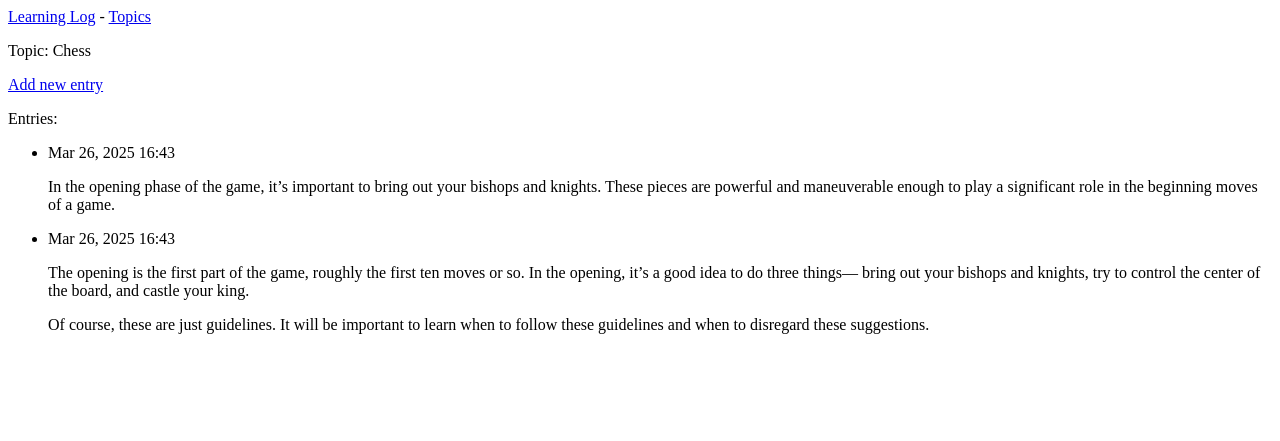
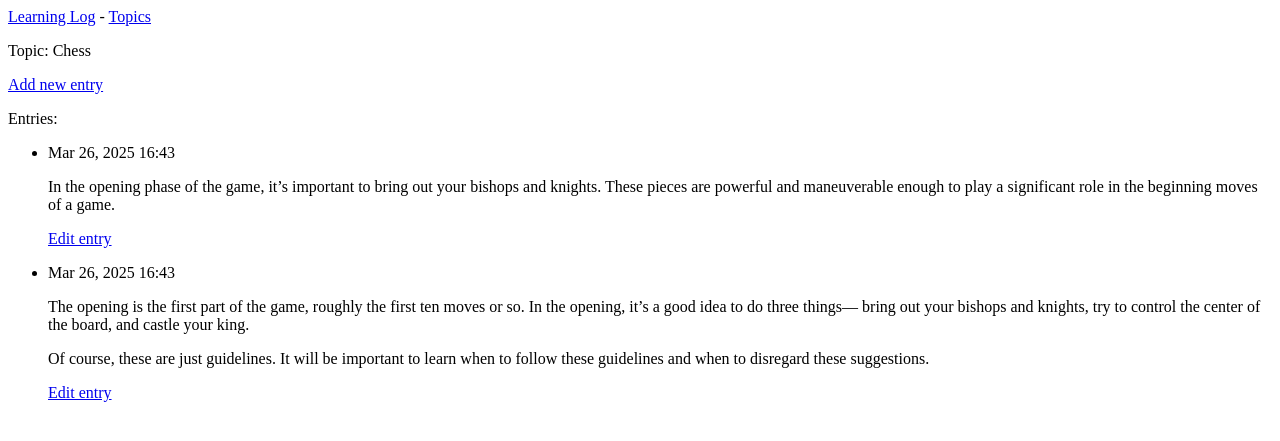
Before and after one commit to sbremer05/LearningLog, a Django app: page /topic/1/ in a window 1280 px wide. Shown: the top 441 px of the page. Run offline with Django 5.2, Linux system fonts and the light colour scheme; data comes from the database, SQL or seed files in the repository; both versions use the stored data as it was after the commit.

Commit message:
User can now edit Entries

```diff
--- a/learning_log/learning_logs/templates/learning_logs/topic.html
+++ b/learning_log/learning_logs/templates/learning_logs/topic.html
@@ -13,8 +13,13 @@
     <ul>
     {% for entry in entries %}
         <li>
-            <p>{{ entry.date_added|date:'M d, Y H:i' }}</p>
-            <p>{{ entry.text|linebreaks }}</p>
+            <p>
+                {{ entry.date_added|date:'M d, Y H:i' }}</p>
+            <p>
+                {{ entry.text|linebreaks }}</p>
+            <p>
+                <a href = "{% url 'learning_logs:edit_entry' topic.id entry.id %}">Edit entry</a>
+            </p>
         </li>
     {% empty %}
         <li>There are no entries for this topic yet</li>
--- a/learning_log/learning_logs/urls.py
+++ b/learning_log/learning_logs/urls.py
@@ -23,4 +23,7 @@ urlpatterns = [
 
 #     Page for editing a topic
     path('<int:topic_id>/edit/', views.edit_topic, name = 'edit_topic'),
+
+#     Page for editing an entry
+    path('<int:topic_id>/<int:entry_id>/edit/', views.edit_entry, name = 'edit_entry'),
 ]
--- a/learning_log/learning_logs/views.py
+++ b/learning_log/learning_logs/views.py
@@ -63,11 +63,28 @@ def edit_topic(request, topic_id):
         form = TopicForm()
     else:
         # POST data submitted; process data
-        form = TopicForm(data = request.POST)
+        form = TopicForm(instance = topic, data = request.POST)
         if form.is_valid():
-            topic.text = form.cleaned_data['text']
-            topic.save()
+            form.save()
             return redirect('learning_logs:topics')
     # Display a blank or invalid form
     context = {'topic': topic, 'form': form}
     return render(request, 'learning_logs/edit_topic.html', context)
+
+def edit_entry(request, topic_id, entry_id):
+    """Edit an entry"""
+    topic = Topic.objects.get(id = topic_id)
+    entry = Entry.objects.get(id = entry_id)
+
+    if request.method != 'POST':
+        # No data submitted; create a blank form
+        form = EntryForm()
+    else:
+        # POST data submitted; process data
+        form = EntryForm(instance = entry, data = request.POST)
+        if form.is_valid():
+            form.save()
+            return redirect('learning_logs:topic', topic_id = topic_id)
+    # Display a blank or invalid form
+    context = {'topic': topic, 'entry': entry, 'form': form}
+    return render(request, 'learning_logs/edit_entry.html', context)
```
Also changed, not shown: learning_log/learning_logs/templates/learning_logs/edit_entry.html (added, +15 -0 lines), learning_log/db.sqlite3.
